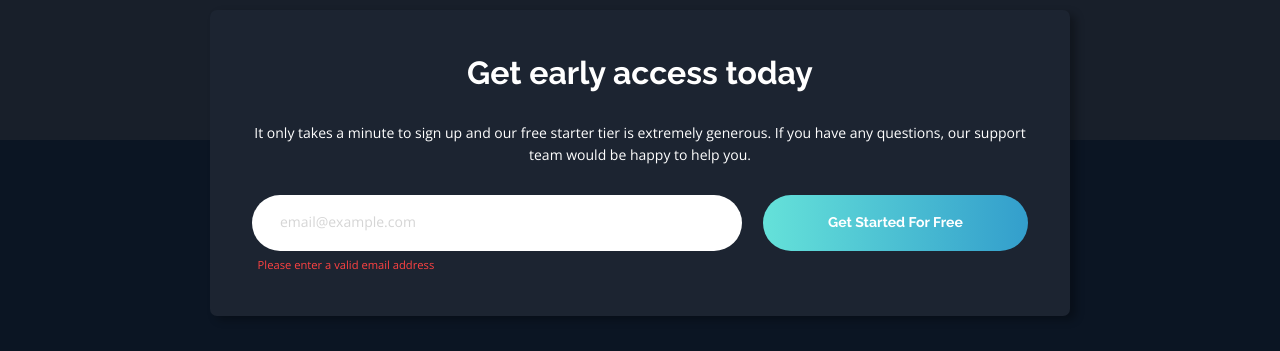
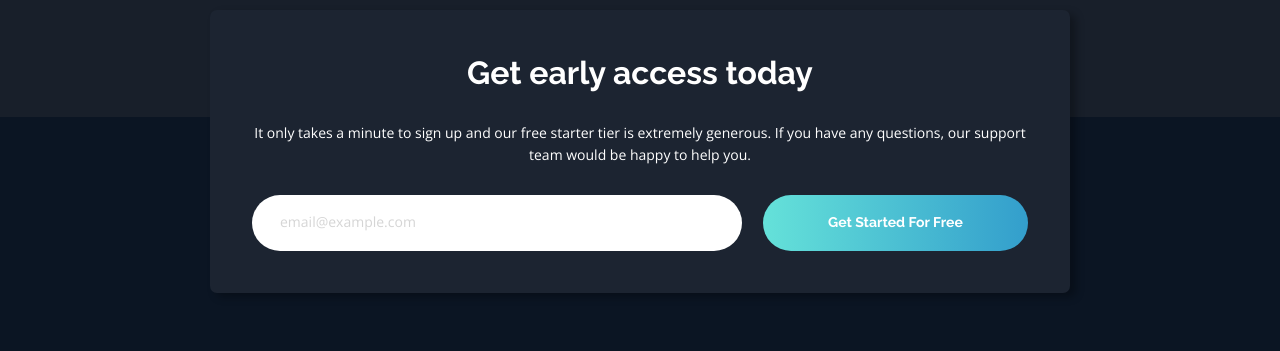
Before and after one commit to DylanGangat/Fylo-dark-theme-landing-page, a website: page index.html in a window 1280 px wide. Shown: the part 3027-3378 px from the top of the page. Drawn offline with nearby package versions, Linux system fonts and the light colour scheme.

Commit message:
found a bug - the input error message was showing constantly fixed it with a more specific input selector

```diff
--- a/index.html
+++ b/index.html
@@ -249,7 +249,7 @@
                   id="email"
                   placeholder="email@example.com"
                   required/>
-                  <span>Please enter a valid email address</span>
+                  <span class="error">Please enter a valid email address</span>
               </div>
 
               <button class="btn" type="submit">Get Started For Free</button>
--- a/scss/components/_form.scss
+++ b/scss/components/_form.scss
@@ -27,7 +27,7 @@
     flex-direction: column;
   }
 
-  span {
+  .error {
     display: none;
     font-size: var(--fs-300);
     color: var(--clr-accent-500);
@@ -35,7 +35,7 @@
     margin: 0.5em 0 0 0.5em;
   }
 
-  &:invalid span {
+  input:not(:focus):not(:placeholder-shown):invalid + .error {
     display: inline-block;
   }
 
```
Also changed, not shown: css/style.css.
